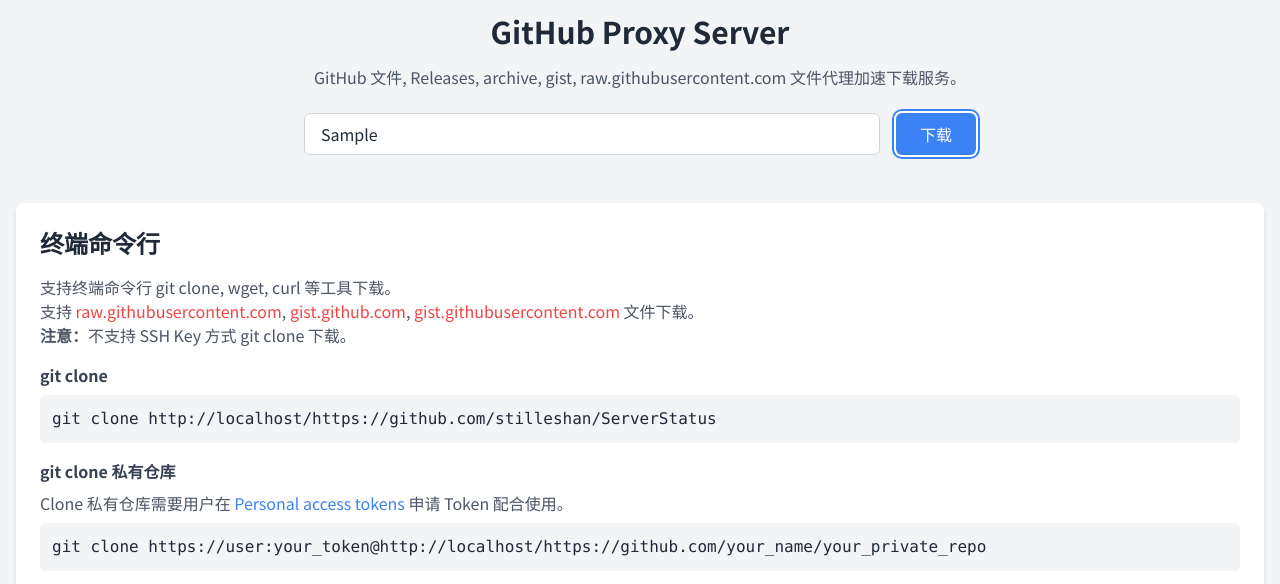
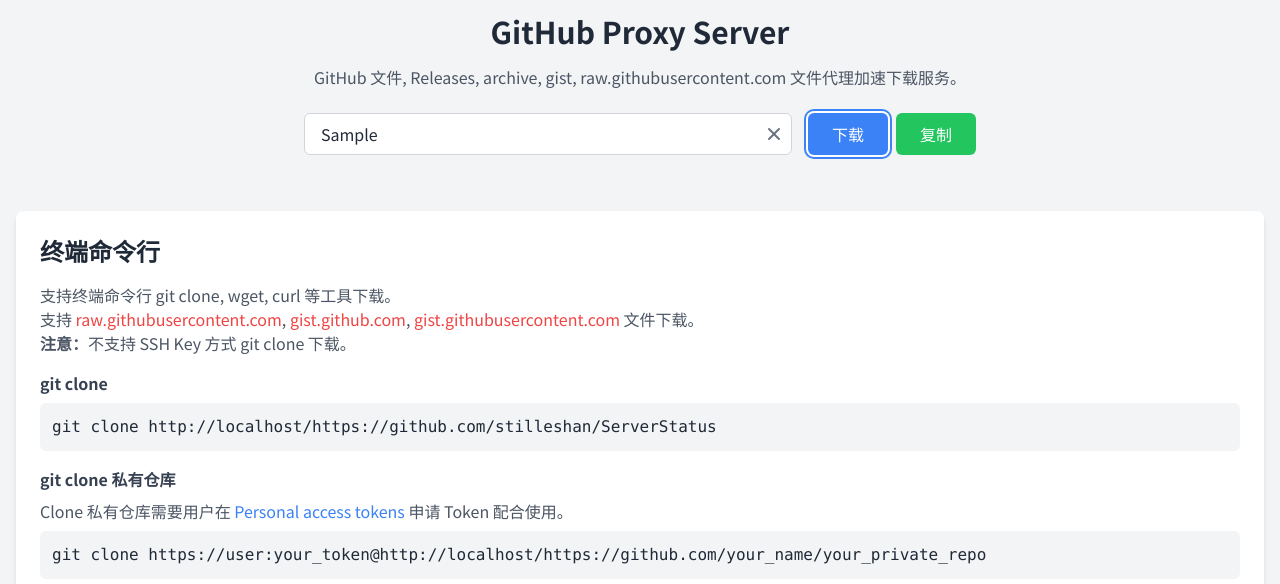
Before and after one commit to interface2016/page-docking.github.io, a plain HTML site: page gh-proxy/index.html in a window 1280 px wide. Both pictures are taken after typing "Sample" into the empty fields and a click on the button "下载". Shown: the part 195-779 px from the top of the page. Drawn offline with nearby package versions, Linux system fonts and the light colour scheme.

Commit message:
Update index.html

```diff
--- a/gh-proxy/index.html
+++ b/gh-proxy/index.html
@@ -51,17 +51,43 @@
                 </nav>
             </header>
             <main class="container mx-auto px-4 py-8">
-                <section class="text-center mb-12">
-                    <img src="https://github.githubassets.com/images/modules/logos_page/GitHub-Mark.png" alt="GitHub Logo" class="w-24 h-24 mx-auto mb-4">
-                    <h2 class="text-3xl font-bold text-gray-800 dark:text-white mb-4 transition-colors">GitHub Proxy Server</h2>
-                    <p class="text-gray-600 dark:text-gray-300 mb-6 transition-colors">GitHub 文件, Releases, archive, gist, raw.githubusercontent.com 文件代理加速下载服务。</p>
+                <section class="text-center mb-6">
+                   <img src="https://github.githubassets.com/images/modules/logos_page/GitHub-Mark.png"
+                       alt="GitHub Logo" class="w-24 h-24 mx-auto mb-4">
+                   <h2 class="text-3xl font-bold text-gray-800 dark:text-white mb-4 transition-colors">GitHub Proxy
+                       Server</h2>
+                   <p class="text-gray-600 dark:text-gray-300 mb-6 transition-colors">GitHub 文件, Releases, archive,
+                       gist, raw.githubusercontent.com 文件代理加速下载服务。</p>
                    <form @submit.prevent="submitForm" class="max-w-2xl mx-auto">
                        <div class="flex flex-col sm:flex-row gap-4">
+                           <div class="relative flex-grow">
                                <input v-model="url" type="text" placeholder="输入 GitHub 文件链接" required
-                                class="flex-grow px-4 py-2 rounded-md border border-gray-300 dark:border-gray-600 bg-white dark:bg-gray-700 text-gray-800 dark:text-white focus:outline-none focus:ring-2 focus:ring-blue-500 transition-colors">
-                            <button type="submit" class="px-6 py-2 bg-blue-500 text-white rounded-md hover:bg-blue-600 focus:outline-none focus:ring-2 focus:ring-blue-500 focus:ring-offset-2 dark:ring-offset-gray-900 transition-colors">
+                                   class="w-full px-4 py-2 pr-10 rounded-md border border-gray-300 dark:border-gray-600 bg-white dark:bg-gray-700 text-gray-800 dark:text-white focus:outline-none focus:ring-2 focus:ring-blue-500 transition-colors">
+                               <button v-if="url" @click="clearUrl" type="button"
+                                   class="absolute right-2 top-1/2 -translate-y-1/2 text-gray-500 hover:text-gray-700 dark:text-gray-400 dark:hover:text-gray-200">
+                                   <svg xmlns="http://www.w3.org/2000/svg" class="h-5 w-5" viewBox="0 0 20 20"
+                                       fill="currentColor">
+                                       <path fill-rule="evenodd"
+                                           d="M4.293 4.293a1 1 0 011.414 0L10 8.586l4.293-4.293a1 1 0 111.414 1.414L11.414 10l4.293 4.293a1 1 0 01-1.414 1.414L10 11.414l-4.293 4.293a1 1 0 01-1.414-1.414L8.586 10 4.293 5.707a1 1 0 010-1.414z"
+                                           clip-rule="evenodd" />
+                                   </svg>
+                               </button>
+                           </div>
+                           <div class="flex gap-2">
+                               <button type="submit"
+                                   class="px-6 py-2 bg-blue-500 text-white rounded-md hover:bg-blue-600 focus:outline-none focus:ring-2 focus:ring-blue-500 focus:ring-offset-2 dark:ring-offset-gray-900 transition-colors">
                                    下载
                                </button>
+                               <button type="button" @click="copyUrl"
+                                   class="px-6 py-2 bg-green-500 text-white rounded-md hover:bg-green-600 focus:outline-none focus:ring-2 focus:ring-green-500 focus:ring-offset-2 dark:ring-offset-gray-900 transition-colors">
+                                   复制
+                               </button>
+                           </div>
+                       </div>
+                       <div class="h-6 mt-2">
+                           <p class="text-sm" :class="{'text-green-600': copyStatus === 'success','text-red-600': copyStatus === 'error','invisible': !copyStatus}">
+                               {{ copyStatus === 'success' ? '链接已复制到剪贴板' : copyStatus === 'error' ? '复制失败，请手动复制' : '&nbsp;' }}
+                           </p>
                        </div>
                    </form>
                </section>
@@ -88,13 +114,10 @@
                         </div>
                         <div>
                             <h4 class="font-bold text-gray-700 dark:text-gray-200 mb-2 transition-colors">wget & curl</h4>
-                            <pre class="bg-gray-100 dark:bg-gray-700 p-3 rounded-md overflow-x-auto transition-colors">
-                                <code class="text-gray-800 dark:text-gray-200">
-wget {{ currentHost }}https://github.com/stilleshan/ServerStatus/archive/master.zip
+                            <pre class="bg-gray-100 dark:bg-gray-700 p-3 rounded-md overflow-x-auto transition-colors"><code class="text-gray-800 dark:text-gray-200">wget {{ currentHost }}https://github.com/stilleshan/ServerStatus/archive/master.zip
 wget {{ currentHost }}https://raw.githubusercontent.com/stilleshan/ServerStatus/master/Dockerfile
 curl -O {{ currentHost }}https://github.com/stilleshan/ServerStatus/archive/master.zip
-curl -O {{ currentHost }}https://raw.githubusercontent.com/stilleshan/ServerStatus/master/Dockerfile
-                                </code></pre>
+curl -O {{ currentHost }}https://raw.githubusercontent.com/stilleshan/ServerStatus/master/Dockerfile</code></pre>
                         </div>
                     </div>
                 </section>
@@ -169,15 +192,47 @@ curl -O {{ currentHost }}https://raw.githubusercontent.com/stilleshan/ServerStat
             setup() {
                 const isDark = ref(false)
                 const url = ref('')
+                const copyStatus = ref('')
                 const currentHost = computed(() => `${window.location.protocol}//${window.location.host}/`)
                 const toggleDarkMode = () => {
                     isDark.value = !isDark.value
                     localStorage.setItem('darkMode', isDark.value)
                 }
+                const processUrl = (inputUrl) => {
+                    let processedUrl = decodeURIComponent(inputUrl)
+                    try {
+                        new URL(processedUrl)
+                    } catch (_) {
+                        if (!/^https?:\/\//i.test(processedUrl)) {
+                            processedUrl = 'https://' + processedUrl
+                        }
+                    }
+                    return processedUrl
+                }
+                const getFullUrl = () => {
+                    return currentHost.value + processUrl(url.value)
+                }
                 const submitForm = () => {
                     if (url.value) {
-                        window.open(currentHost.value + '' + encodeURIComponent(url.value), '_blank')
+                        window.open(getFullUrl(), '_blank') //window.open(currentHost.value + '' + encodeURIComponent(url.value), '_blank')
                     }
+                }
+                const copyUrl = async () => {
+                    if (url.value) {
+                        try {
+                            await navigator.clipboard.writeText(getFullUrl())
+                            copyStatus.value = 'success'
+                        } catch (err) {
+                            copyStatus.value = 'error'
+                        }
+                        setTimeout(() => {
+                            copyStatus.value = ''
+                        }, 3000)
+                    }
+                }
+                const clearUrl = () => {
+                    url.value = ''
+                    copyStatus.value = ''
                 }
                 onMounted(() => {
                     const savedDarkMode = localStorage.getItem('darkMode')
@@ -197,9 +252,12 @@ curl -O {{ currentHost }}https://raw.githubusercontent.com/stilleshan/ServerStat
                 return {
                     isDark,
                     url,
+                    copyStatus,
                     currentHost,
                     toggleDarkMode,
-                    submitForm
+                    submitForm,
+                    copyUrl,
+                    clearUrl
                 }
             }
         }).mount('#app')
```
Lines whose indentation alone changed are shown as unchanged.
